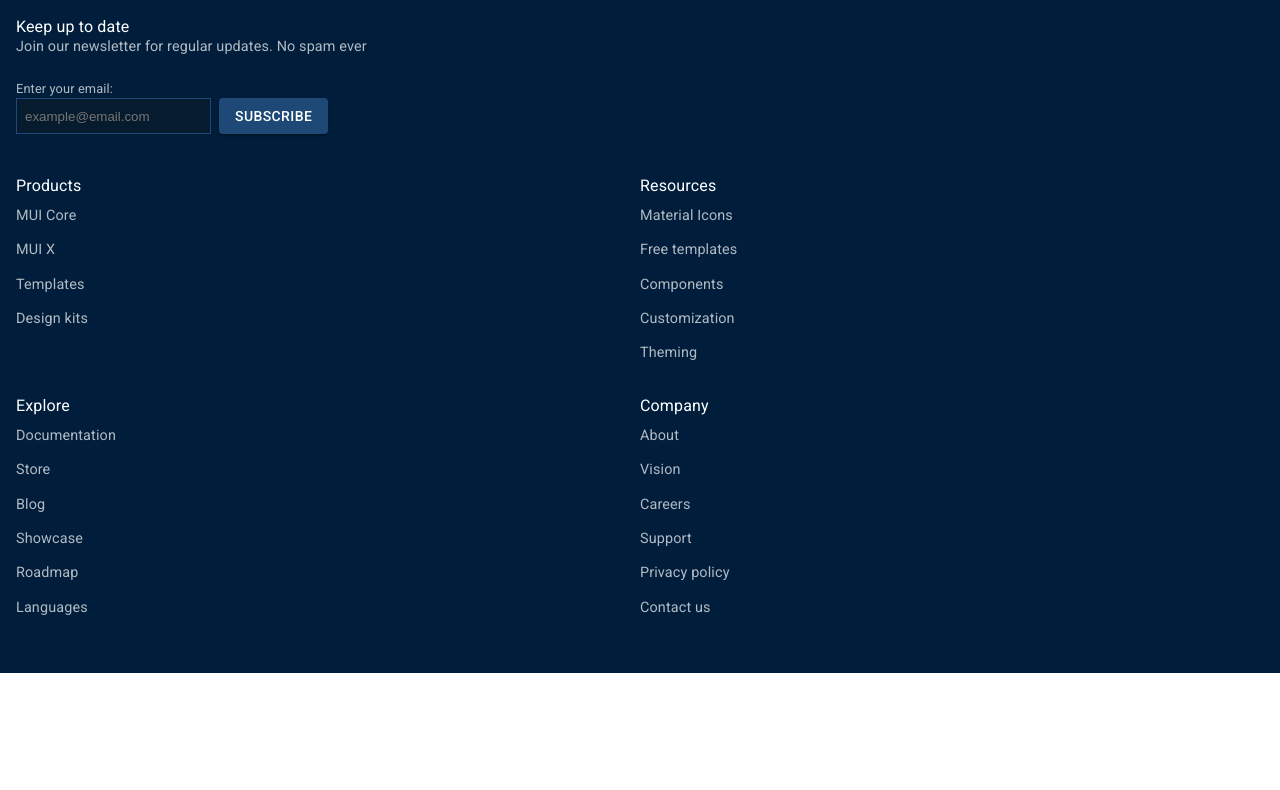
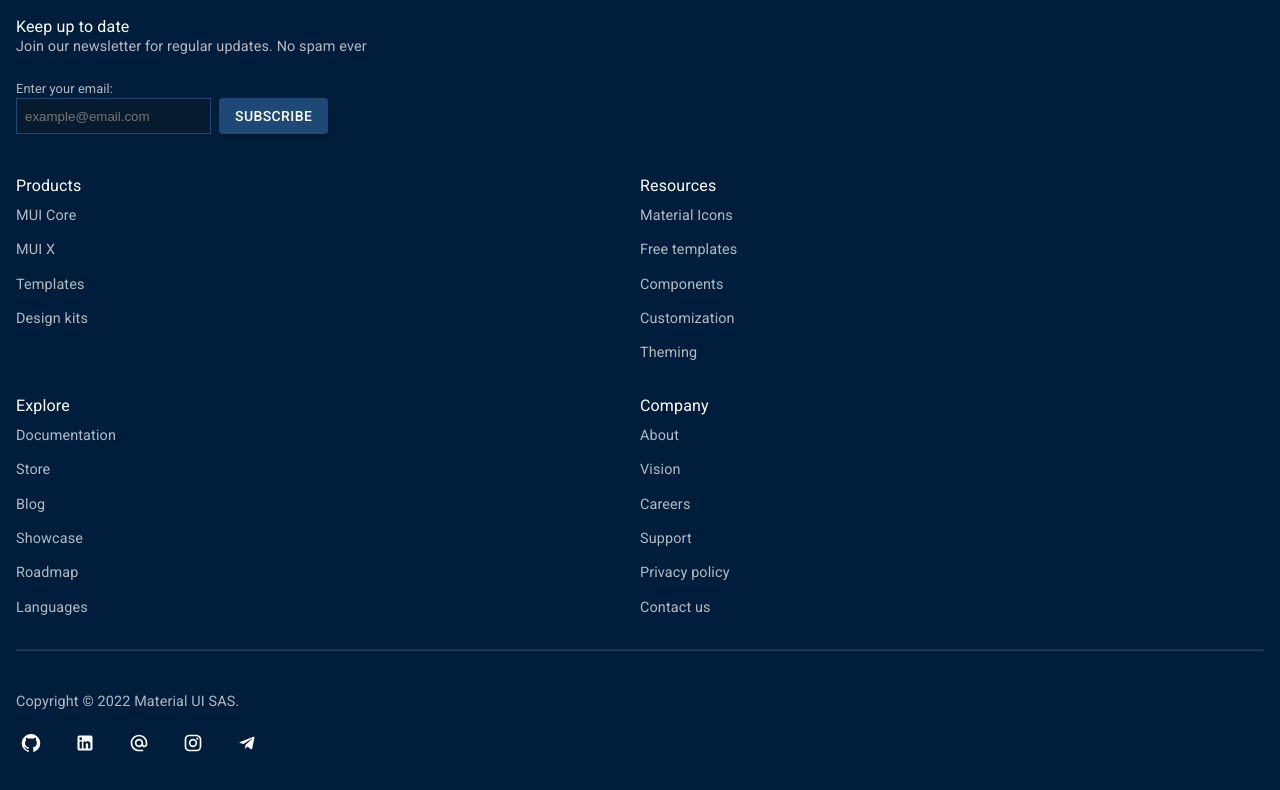
Before and after one commit to Hamed-Taherkhani/MUI-clone, a React (Create React App) app: page / in a window 1280 px wide. Shown: the part 4599-5389 px from the top of the page. Before the commit the page ends 5272 px from the top, so only its background shows below. Built offline with nearby package versions, Linux system fonts and the light colour scheme.

Commit message:
Add CopyrightAndSocialMedias to Footer. Make LinksList more flexable.

```diff
--- a/src/Components/LinksList.js
+++ b/src/Components/LinksList.js
@@ -1,26 +1,47 @@
-import { List, ListItem, Typography } from "@mui/material";
+import { Link, List, ListItem, Typography } from "@mui/material";
 import { Box } from "@mui/system";
 import React from "react";
+import IsRender from "./IsRender";
 
 function LinksList({ title, links, component, sx }) {
   return (
     <Box component={component} sx={sx}>
-      <Typography component="h3">{title}</Typography>
+      <IsRender target={title}>
+        <Typography component="h3">{title}</Typography>
+      </IsRender>
 
       <List disablePadding>
         {links.map((link, i) => (
           <ListItem key={i} disablePadding>
-            <Box
-              component="a"
+            <Link
               padding="0.4rem 0"
               display="block"
               width="100%"
               href={link.path}
+              sx={{
+                textDecoration: "none",
+
+                ".text": {
+                  transition: "300ms ease",
+                },
+
+                "&:hover .text": {
+                  color: "rgb(51, 153, 255)",
+                },
+              }}
             >
-              <Typography color="#b2bac2" fontSize="0.9rem">
-                {link.text}
-              </Typography>
-            </Box>
+              <IsRender target={link.icon}>
+                <Box display="flex" justifyContent="center" alignItems="center">
+                  {link.icon}
+                </Box>
+              </IsRender>
+
+              <IsRender target={link.text}>
+                <Typography className="text" color="#b2bac2" fontSize="0.9rem">
+                  {link.text}
+                </Typography>
+              </IsRender>
+            </Link>
           </ListItem>
         ))}
       </List>
--- a/src/Layouts/Footer.js
+++ b/src/Layouts/Footer.js
@@ -3,6 +3,11 @@
 import React from "react";
 import LinksList from "../Components/LinksList";
 import { LOGO } from "./../Assets/svg";
+import InstagramIcon from "@mui/icons-material/Instagram";
+import GitHubIcon from "@mui/icons-material/GitHub";
+import TelegramIcon from "@mui/icons-material/Telegram";
+import AlternateEmailIcon from "@mui/icons-material/AlternateEmail";
+import LinkedInIcon from "@mui/icons-material/LinkedIn";
 
 function Footer() {
   return (
@@ -10,6 +15,7 @@
       <Logo />
       <KeepUpToDate />
       <Links />
+      <CopyRightAndSocialMedia />
     </Box>
   );
 }
@@ -191,4 +197,73 @@
   );
 };
 
+const CopyRightAndSocialMedia = () => {
+  const socialMediaLinks = [
+    {
+      icon: <GitHubIcon />,
+      path: "",
+    },
+    {
+      icon: <LinkedInIcon />,
+      path: "",
+    },
+    {
+      icon: <AlternateEmailIcon />,
+      path: "",
+    },
+    {
+      icon: <InstagramIcon />,
+      path: "",
+    },
+    {
+      icon: <TelegramIcon />,
+      path: "",
+    },
+  ];
+
+  return (
+    <Box>
+      <Box component="hr" borderColor="#b2bac230" />
+
+      <Box padding="2rem 0">
+        <Typography color="#b2bac2" fontSize="0.9rem" paddingBottom={2}>
+          Copyright © 2022 Material UI SAS.
+        </Typography>
+
+        <LinksList
+          links={socialMediaLinks}
+          sx={{
+            ul: {
+              display: "flex",
+              alignItems: "flex-start",
+              gap: 3,
+
+              li: {
+                width: "min-content",
+
+                a: {
+                  borderRadius: "50%",
+                  padding: "5px",
+                  transition: "200ms ease",
+
+                  ".MuiSvgIcon-root": {
+                    fill: "#fff",
+                    width: "20px",
+                    height: "20px",
+                  },
+
+                  "&:hover": {
+                    backgroundColor: "#1e49765e",
+                    transform: "scale(0.94)",
+                  },
+                },
+              },
+            },
+          }}
+        />
+      </Box>
+    </Box>
+  );
+};
+
 export default Footer;
```
